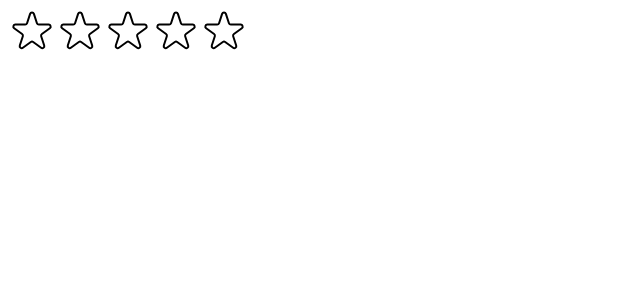
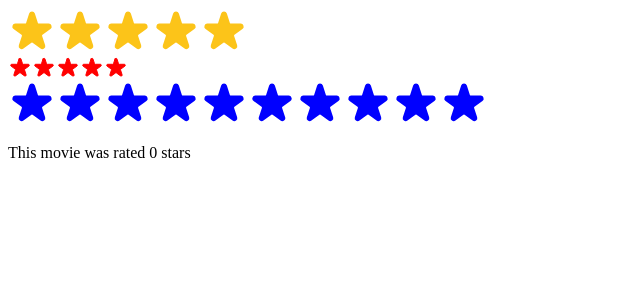
Before and after one commit to entibimenya05/usepopcorn, a React (Create React App) app: page / in a window 1280 px wide. Shown: the top 300 px of the page, without its empty margins (0-640 px from the left). Built offline with nearby package versions, Linux system fonts and the light colour scheme.

Commit message:
more on reusable component

```diff
--- a/src/Star.js
+++ b/src/Star.js
@@ -1,11 +1,17 @@
-const starStyle = {
-  width: "48px",
-  height: "48px",
-  display: "block",
-  cursor: "pointer",
-};
-
-export default function Star({ onRate, full, onHoverIn, onHoverOut }) {
+export default function Star({
+  onRate,
+  full,
+  onHoverIn,
+  onHoverOut,
+  color,
+  size,
+}) {
+  const starStyle = {
+    width: `${size}px`,
+    height: `${size}px`,
+    display: "block",
+    cursor: "pointer",
+  };
   return (
     //role is for accessibility;role='button, i.e behave like a button
     <div>
@@ -29,9 +35,9 @@
         ) : (
           <svg
             xmlns="http://www.w3.org/2000/svg"
-            fill="none"
+            fill={color}
             viewBox="0 0 24 24"
-            stroke="#000"
+            stroke={color}
           >
             <path
               strokeLinecap="round"
--- a/src/StarRating.js
+++ b/src/StarRating.js
@@ -9,35 +9,56 @@
   display: "flex",
   //gap: "4px",
 };
-const textStyle = {
-  lineHeight: "1",
-  margin: "0",
-};
+
 //allow the user to set maximum rating so accept the prop from App.js here:maxRating
 //pass it into length instead of hard coding it by using a number
 //set a default value of  say 5:{maxRating=5}
-export default function StarRating({ maxRating = 5 }) {
+export default function StarRating({
+  maxRating = 5,
+  color = "#fcc419",
+  size = 48,
+  className = "",
+  messages = [],
+  defaultRating = 0,
+  onSetRating,
+}) {
   //since we want the ui to render when something happens,we need state
-  const [rating, setRating] = useState(0);
+  const [rating, setRating] = useState(defaultRating);
   //handling the hover event
   const [tempRating, setTempRating] = useState(0);
+  const textStyle = {
+    lineHeight: "1",
+    margin: "0",
+    color,
+    fontSize: `${size / 1.5}px`,
+  };
+  function handleRating(rating) {
+    setRating(rating);
+    onSetRating(rating);
+  }
   return (
-    <div style={containerStyle}>
+    <div style={containerStyle} className={className}>
       <div style={starContainerStyle}>
         {/*generate the stars dynamically;i+1 because i is zero based*/}
         {Array.from({ length: maxRating }, (_, i) => (
           // <span>S{i + 1}</span>
           <Star
             key={i}
-            onRate={() => setRating(i + 1)}
+            onRate={() => handleRating(i + 1)}
             full={tempRating ? tempRating >= i + 1 : rating >= i + 1}
             //handling the hover event
             onHoverIn={() => setTempRating(i + 1)}
             onHoverOut={() => setTempRating(0)}
+            color={color}
+            size={size}
           />
         ))}
       </div>
-      <p style={textStyle}>{tempRating || rating || ""}</p>
+      <p style={textStyle}>
+        {messages.length === tempRating
+          ? messages[tempRating ? tempRating - 1 : rating - 1]
+          : tempRating || rating || ""}
+      </p>
     </div>
   );
 }
--- a/src/index.js
+++ b/src/index.js
@@ -1,16 +1,30 @@
 import React from "react";
 import ReactDOM from "react-dom/client";
 import StarRating from "./StarRating";
+import { useState } from "react";
 //import "./index.css";
 //import App from "./App";
+function Test() {
+  const [movieRating, setMovieRating] = useState(0);
+  return (
+    <div>
+      <StarRating color="blue" maxRating={10} onSetRating={setMovieRating} />
+      <p>This movie was rated {movieRating} stars</p>
+    </div>
+  );
+}
 
 const root = ReactDOM.createRoot(document.getElementById("root"));
 root.render(
   <React.StrictMode>
     {/*<App />*/}
     {/*allow the user to set the maxRating*/}
-    <StarRating maxRating={5} />
-    {/* <StarRating maxRating={10} />
-    <StarRating />*/}
+    <StarRating
+      maxRating={5}
+      messages={["Terrible", "Bad", "Okay", "Good", "Amazing"]}
+    />
+    {/*eg of reusing the StarRating component*/}
+    <StarRating size={24} color="red" className="test" />
+    <Test />
   </React.StrictMode>
 );
```
